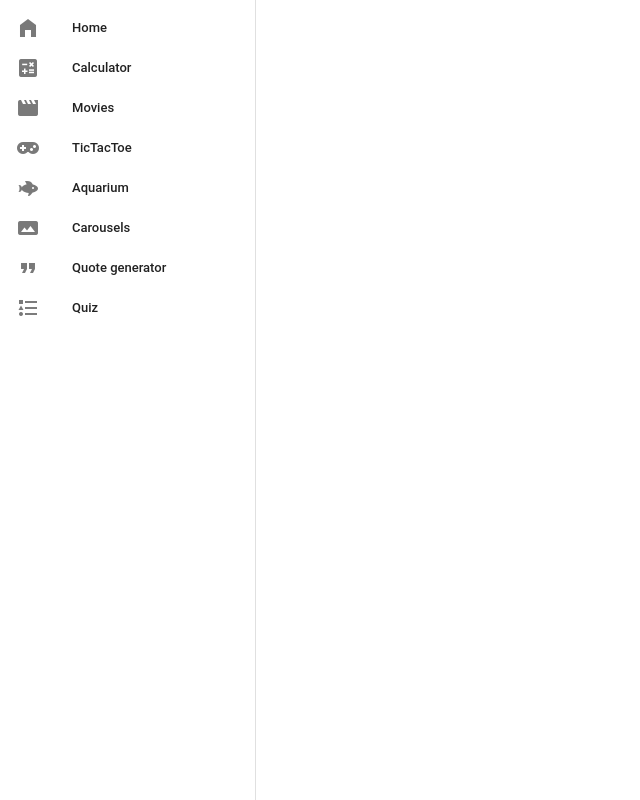
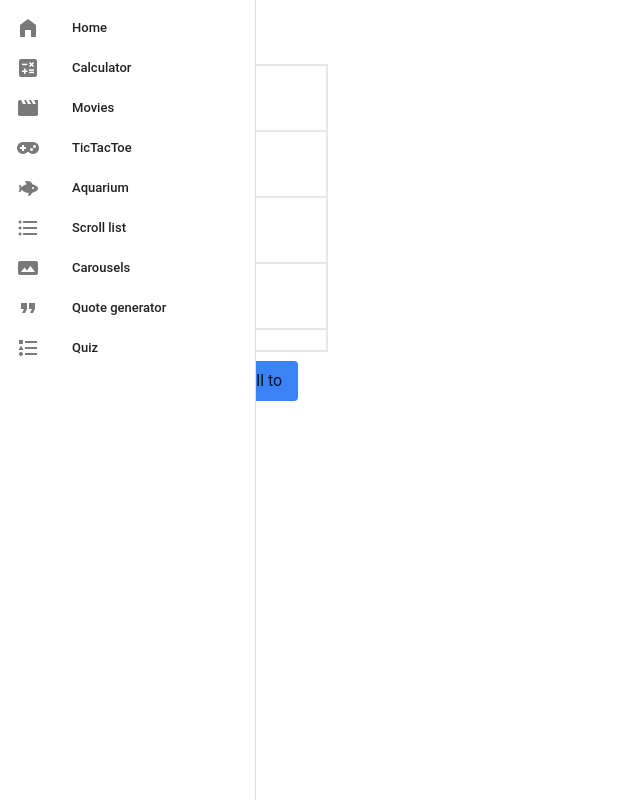
Before and after one commit to camilla-westin/PlayWithVue, a Vue app: page /scrolllist in a window 1280 px wide. Shown: the whole page, without its empty margins (0-640 px from the left). Built offline with nearby package versions, Linux system fonts and the light colour scheme.

Commit message:
Scroll list component

```diff
--- a/src/components/Navigation/NavigationLinks.vue
+++ b/src/components/Navigation/NavigationLinks.vue
@@ -43,6 +43,14 @@ import { RouterLink } from "vue-router";
         color="#000000"
       ></v-list-item>
     </router-link>
+    <router-link to="/scrolllist">
+      <v-list-item
+        prepend-icon="mdi-format-list-bulleted"
+        title="Scroll list"
+        value="scrolllist"
+        color="#000000"
+      ></v-list-item>
+    </router-link>
     <router-link to="/carousels">
       <v-list-item
         prepend-icon="mdi-image-area"
--- /dev/null
+++ b/src/components/ScrollList/PersonCard.vue
@@ -0,0 +1,30 @@
+<script setup>
+defineProps({
+  id: {
+    type: Number,
+    required: true,
+  },
+  name: {
+    type: String,
+    required: true,
+  },
+  role: {
+    type: String,
+    required: false,
+  },
+});
+</script>
+
+<template>
+  <div class="flex border-b-2 py-2 w-64">
+    <div
+      class="h-12 w-12 bg-slate-300 rounded-full flex justify-center align-center"
+    >
+      {{ id }}
+    </div>
+    <div class="ml-4">
+      <h2>{{ name }}</h2>
+      <span class="text-xs">{{ role }}</span>
+    </div>
+  </div>
+</template>
--- /dev/null
+++ b/src/components/ScrollList/ScrollList.vue
@@ -0,0 +1,45 @@
+<script setup>
+import { ref } from "vue";
+
+defineProps({
+  list: {
+    type: Array,
+    required: true,
+  },
+});
+
+const container = ref(null);
+const indexToScroll = ref(0);
+
+function scrollToIndex() {
+  const itemHeight = 66;
+
+  if (container.value) {
+    const scrollPosition = indexToScroll.value * itemHeight;
+    container.value.scrollTop = scrollPosition;
+  }
+}
+</script>
+
+<template>
+  <div
+    ref="container"
+    class="h-72 w-64 overflow-y-scroll overflow-x-hidden border-2 block"
+  >
+    <ul>
+      <li v-for="item in list" :key="item.id">
+        <slot :item="item"></slot>
+      </li>
+    </ul>
+  </div>
+  <div class="block py-2">
+    <input
+      v-model.number="indexToScroll"
+      type="text"
+      class="w-32 p-2 border mr-2"
+    />
+    <button class="bg-blue-500 py-2 px-4 rounded" @click="scrollToIndex">
+      Scroll to
+    </button>
+  </div>
+</template>
--- /dev/null
+++ b/src/components/ScrollList/example.vue
@@ -0,0 +1,47 @@
+ScrollList component has the ul and li elements, and the PersonCard component is
+the li element. The list prop is passed to the ScrollList component from the
+parent component. The v-slot directive is used to pass the item prop to the
+PersonCard component. The item prop is used to pass the data to the PersonCard
+component. The PersonCard component is a child component of the ScrollList
+component.
+
+//TODO
+Rendera lista med personer
+
+Listan ska ha fast höjd så den får scroll
+
+Skapa inputfält där man kan fylla i index så scrollas man ner till den personen
+
+Fokus på listan när sidan laddas.
+
+//App.vue
+
+	//Osäker på all denna kod men det väsentliga är att v-slot ska användas med PersonCard på nått sätt.
+
+<ScrollList :list="list" v-slot="{ item }">
+    <PersonCard :name="item.name" />
+</ScrollList>
+
+//ScrollList.vue
+<template>
+  <ul>
+    //Här skulle man lägga in en v-for för att loopa igenom listan och skapa en
+    li för varje item i listan
+  </ul>
+</template>
+
+//PersonCard.vue
+<script setup>
+defineProps({
+  name: {
+    type: String,
+    required: true,
+  },
+});
+</script>
+
+<template>
+  <div>
+    <h2>{{ name }}</h2>
+  </div>
+</template>
--- /dev/null
+++ b/src/data/people.json
@@ -0,0 +1,52 @@
+[
+  {
+    "id": 0,
+    "name": "John Denver",
+    "role": "App developer"
+  },
+  {
+    "id": 1,
+    "name": "Marion Cotillard",
+    "role": "React developer"
+  },
+  {
+    "id": 2,
+    "name": "Melvin Udall",
+    "role": "Project manager"
+  },
+  {
+    "id": 3,
+    "name": "Jane Smith",
+    "role": "Frontend developer"
+  },
+  {
+    "id": 4,
+    "name": "Alex Johnson",
+    "role": "Backend developer"
+  },
+  {
+    "id": 5,
+    "name": "Emma Watson",
+    "role": "UI/UX designer"
+  },
+  {
+    "id": 6,
+    "name": "Michael Scott",
+    "role": "Sales manager"
+  },
+  {
+    "id": 7,
+    "name": "Sarah Connor",
+    "role": "Cybersecurity specialist"
+  },
+  {
+    "id": 8,
+    "name": "David Beckham",
+    "role": "Sports analyst"
+  },
+  {
+    "id": 9,
+    "name": "Lara Croft",
+    "role": "Archaeologist"
+  }
+]
--- a/src/router/index.js
+++ b/src/router/index.js
@@ -51,6 +51,11 @@ const router = createRouter({
       name: "quiz",
       component: () => import("../views/QuizView.vue"),
     },
+    {
+      path: "/scrolllist",
+      name: "scrolllist",
+      component: () => import("../views/ScrollListView.vue"),
+    },
   ],
 });
 
--- /dev/null
+++ b/src/views/ScrollListView.vue
@@ -0,0 +1,23 @@
+<script setup>
+import { ref } from "vue";
+import ScrollList from "@/components/ScrollList/ScrollList.vue";
+import PersonCard from "@/components/ScrollList/PersonCard.vue";
+import People from "@/data/people.json";
+
+const list = ref(People);
+</script>
+
+<template>
+  <VContainer>
+    <VRow>
+      <h1 class="text-3xl font-semibold">Scroll list</h1>
+    </VRow>
+    <VRow>
+      <section class="py-6">
+        <ScrollList :list="list" v-slot="{ item }">
+          <PersonCard :id="item.id" :name="item.name" :role="item.role" />
+        </ScrollList>
+      </section>
+    </VRow>
+  </VContainer>
+</template>
```
